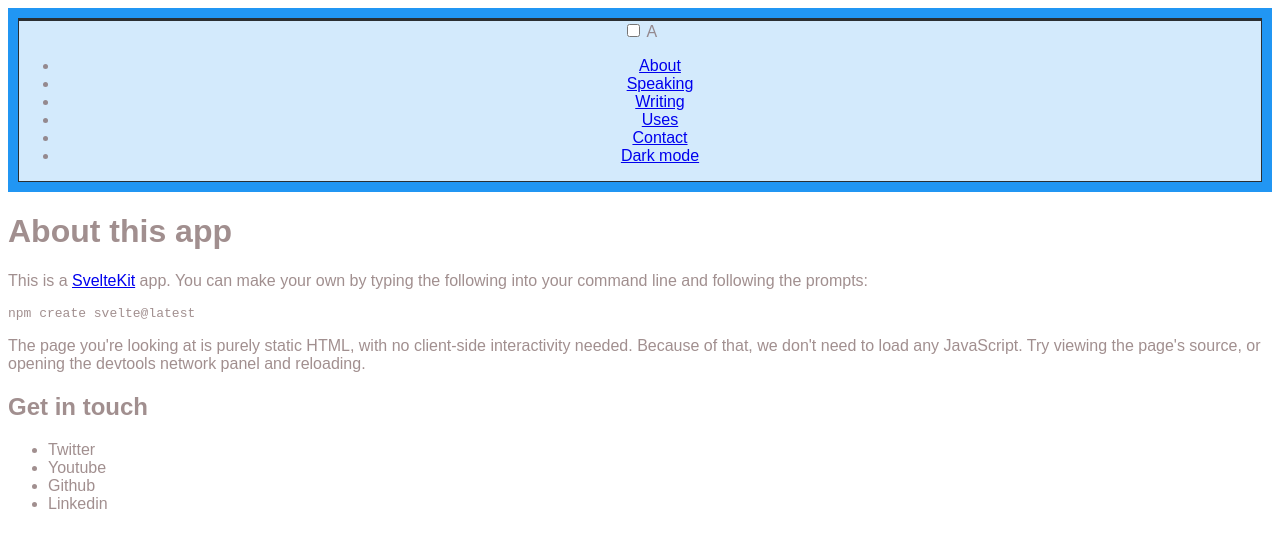
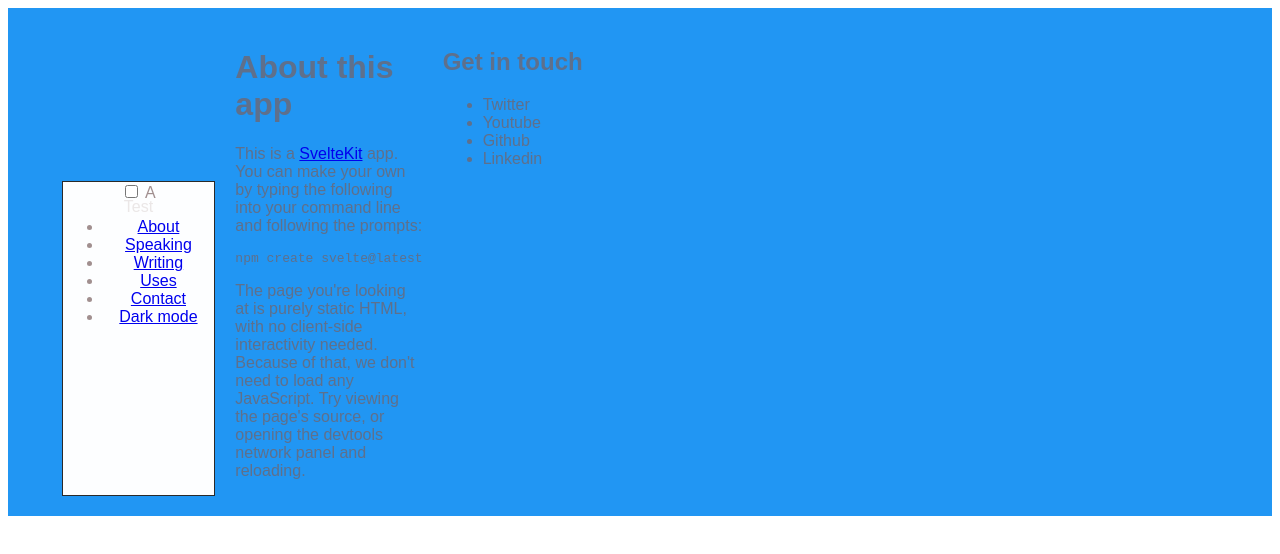
Before and after one commit to samuelemezzasalma/personal-profile, a SvelteKit app: page /about in a window 1280 px wide. Shown: the top 554 px of the page. Built offline with nearby package versions, Linux system fonts and the light colour scheme; some icons are missing.

Commit message:
fixed html and started a new css based on grid

```diff
--- a/src/routes/+layout.svelte
+++ b/src/routes/+layout.svelte
@@ -3,14 +3,19 @@
 	import './styles2.css';
 </script>
 
-<div class="app">
+<div class="g-cont app">
 
-	<header class="g-cont">
-	<div class="header-left-block g-item"></div>
-		<nav id="navbar" class="g-item">
-
+	<header class="g-cont header">
+		<div class="g-item header-icon ">
+			<p>Test</p>
+		</div>
+		<div class="g-item header-title ">
+			<p>Test</p>
+		</div>
+		<div class="g-item header-menu">
+			<nav id="navbar">
 				<input id="dropdown" class="input-box" type="checkbox" >
-			<label for="dropdown" class="dropdown">
+				<label for="dropdown" class="burger">
 					<span class="icon" aria-hidden="true">A</span>
 				</label>
 				<ul class="menu-list">
@@ -22,13 +27,14 @@
 					<li><a href="#dark-mode">Dark mode</a></li>
 				</ul>
 			</nav>
+		</div>
 	</header>
 
-	<main>
+	<main class="g-cont main-container">
 		<slot />
 	</main>
 
-	<footer>
+	<footer class="g-cont footer">
 		<section>
 			<h2>Get in touch</h2>
 			<ul>
--- a/src/routes/styles2.css
+++ b/src/routes/styles2.css
@@ -16,7 +16,100 @@
 	-moz-osx-font-smoothing: grayscale; */
 }
 
+.app {
+	grid-template-columns: repeat(6, 1fr);
+	grid-template-areas:
+	'header header header header header header'
+	'main-container main-container main-container main-container main-container main-container'
+	'footer footer footer footer footer footer';
+}
+
+.header-icon {
+	grid-area: header-icon;
+}
+.header-title {
+	grid-area:  header-title;
+}
+.header-menu {
+	grid-area: header-menu ;
+}
+
+.profile {
+	grid-area: profile;
+}
+
+.profile img {
+	width: 100%;
+	max-width: 336px;
+	max-height: 336px;
+	border-radius: 50%;
+	border: 0.5em solid darkgoldenrod;
+	border-style: dashed;
+}
+
 @media only screen and (width <= 43rem) {
+
+	/* --- HEADER --- */
+
+	.header {
+		grid-area: header;
+		grid-template-columns: inherit;
+		grid-template-areas:
+		'header-icon header-title header-menu header-menu header-menu header-menu';
+	}
+
+
+
+	/* #navbar {}
+
+	.input-box {}
+	.burger {}
+	.icon{}
+	.menu-list{} */
+
+	/* --- MAIN --- */
+
+	.main-container {
+		grid-area: main-container;
+		grid-template-columns: inherit;
+		grid-template-areas:
+		'profile profile profile profile profile profile'
+		'profile-data profile-data profile-data profile-data profile-data profile-data'
+		'projects projects projects projects projects projects';
+	}
+
+
+	.profile-data {
+		grid-area: profile-data;
+	}
+
+	.contacts {
+
+	}
+
+	.link {
+
+	}
+
+	.projects {
+		grid-area: projects;
+		gap: 1em;
+		grid-template-columns: repeat(auto-fit, minmax(200px, 1fr));
+		grid-auto-rows: 200px;
+		grid-auto-flow: dense;
+	}
+
+	.project-tile {
+
+	}
+
+	/* --- FOOTER --- */
+
+	.footer {
+		grid-area: footer;
+		grid-template-columns: inherit;
+	}
+
 }
 
 @media only screen and (43rem <= width <= 62rem) {
```
Also changed, not shown: src/routes/+page.svelte (+3 -7 lines). Lines whose indentation alone changed are shown as unchanged.
